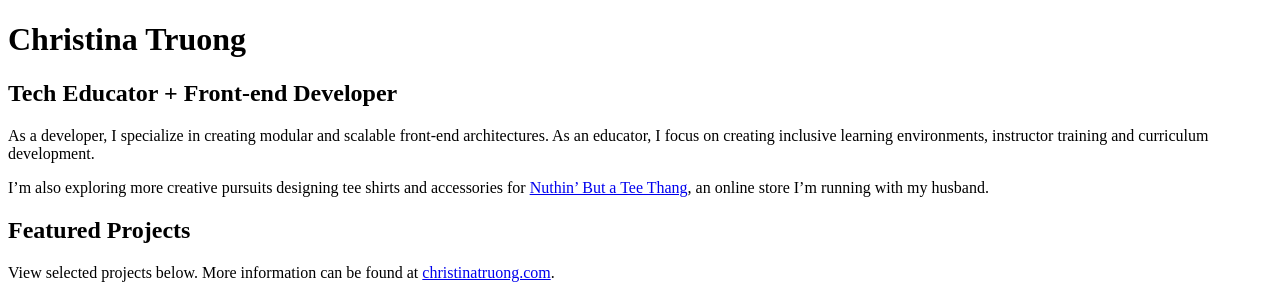
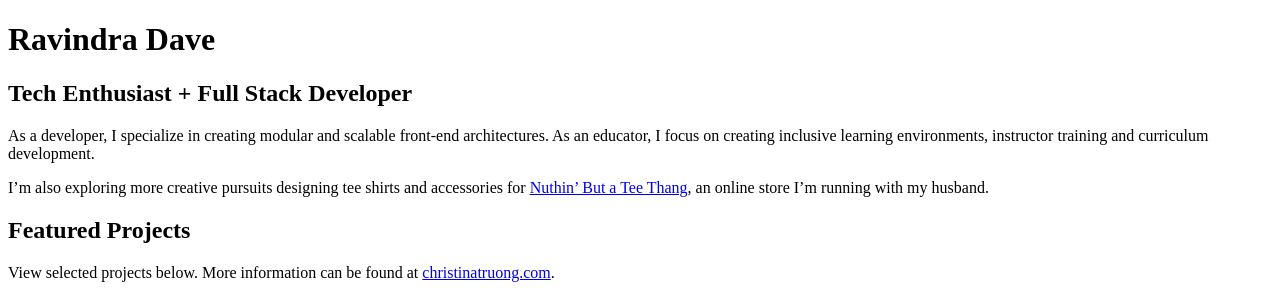
Before and after one commit to RavindraDave/Portfolio, a plain HTML site: page index.html in a window 1280 px wide. Shown: the top 297 px of the page. Drawn offline with Linux system fonts and the light colour scheme.

Commit message:
Title update

```diff
--- a/index.html
+++ b/index.html
@@ -3,14 +3,14 @@
   <head>
     <meta charset="UTF-8">
     <meta name="viewport" content="width=device-width, initial-scale=1.0">
-    <title>Christina Truong, Tech Educator + Front-end Developer</title>
+    <title>Ravindra Dave, Tech Enthusiast + Full Stack Developer</title>
   </head>
   <body>
     <main>
       <!-- ***********************  ABOUT / PROFILE  *********************** -->
       <header>
-        <h1>Christina Truong</h1>
-        <h2>Tech Educator + Front-end Developer</h2>
+        <h1>Ravindra Dave</h1>
+        <h2>Tech Enthusiast + Full Stack Developer</h2>
 
         <p>As a developer, I specialize in creating modular and scalable front-end architectures. As an educator, I focus on creating inclusive learning environments, instructor training and curriculum development.</p>
         <p>I’m also exploring more creative pursuits designing tee shirts and accessories for <a href="http://teethang.com" target="_blank">Nuthin’ But a Tee Thang</a>, an online store I’m running with my husband.</p>
```
Also changed, not shown: 1 other file.
